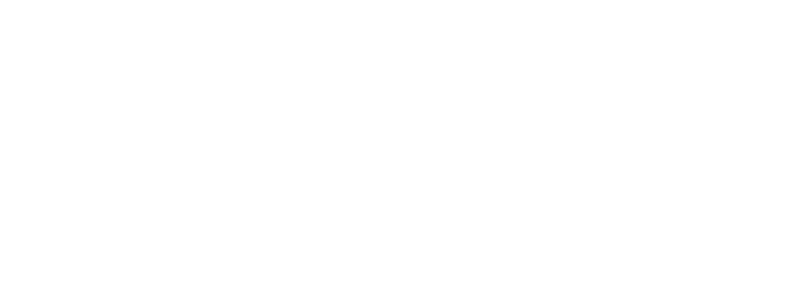
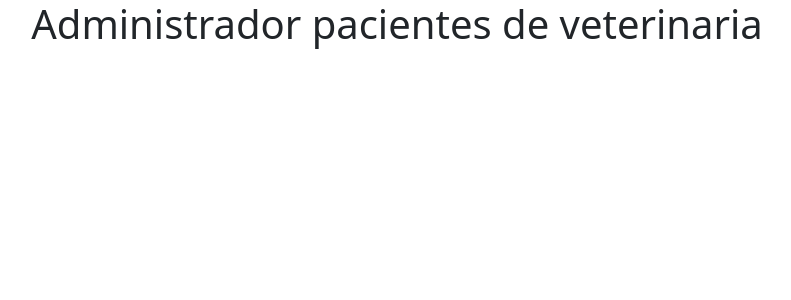
Before and after one commit to carlosmsx/c2i-tp-react-ejercicio9, a React (Create React App) app: page / in a window 1280 px wide. Shown: the top 300 px of the page, without its empty margins (243-1034 px from the left). Built offline with nearby package versions, Linux system fonts and the light colour scheme.

Commit message:
maquetado del titulo

```diff
--- a/src/App.jsx
+++ b/src/App.jsx
@@ -1,9 +1,11 @@
 import React from 'react';
+import Formulario from './components/Formulario';
 
 const App = () => {
     return (
-        <div>
-
+        <div className='container-fluid'>
+            <h1 className='display-6 text-center'>Administrador pacientes de veterinaria</h1>
+            <Formulario/>
         </div>
     );
 };
--- /dev/null
+++ b/src/components/Formulario.jsx
@@ -0,0 +1,11 @@
+import React from 'react';
+
+const Formulario = () => {
+    return (
+        <div>
+
+        </div>
+    );
+};
+
+export default Formulario;
--- a/src/index.js
+++ b/src/index.js
@@ -1,6 +1,7 @@
 import React from 'react';
 import ReactDOM from 'react-dom/client';
 import App from './App';
+import 'bootstrap/dist/css/bootstrap.min.css';
 
 const root = ReactDOM.createRoot(document.getElementById('root'));
 root.render(
```
